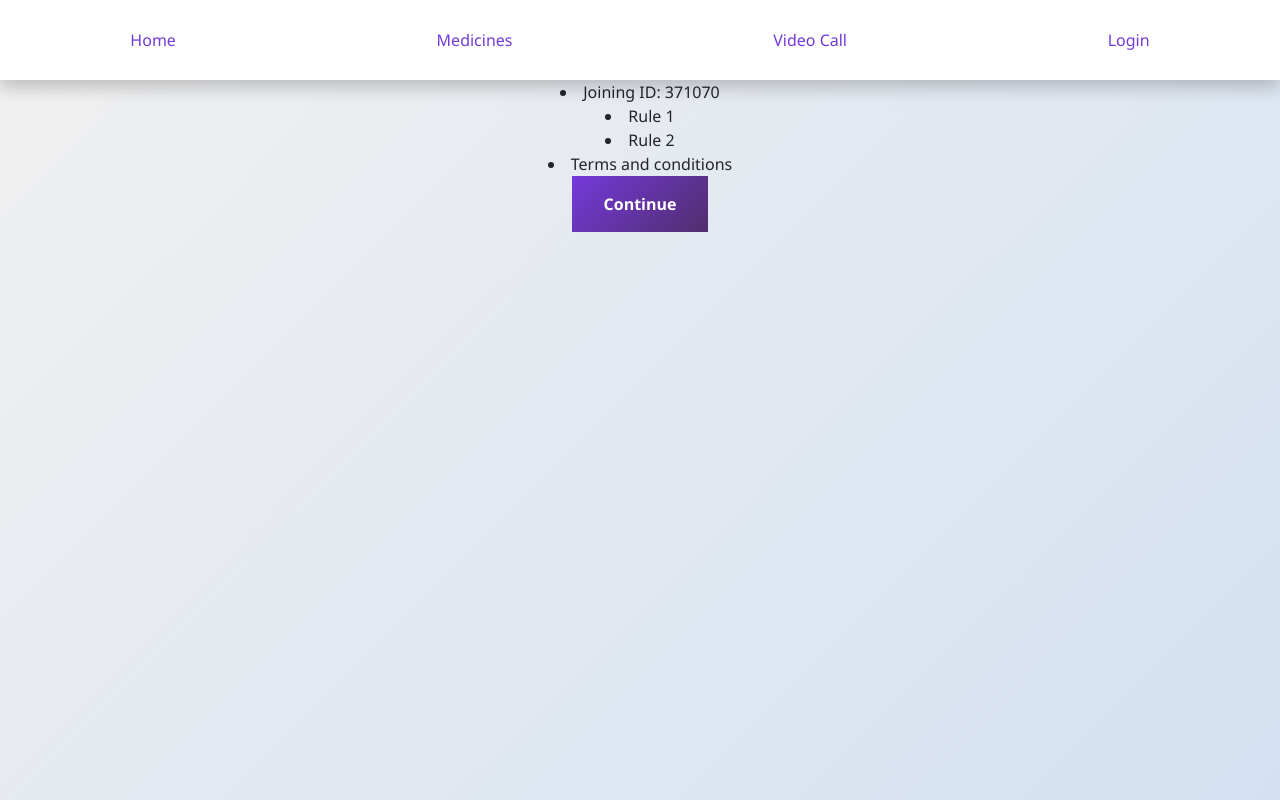
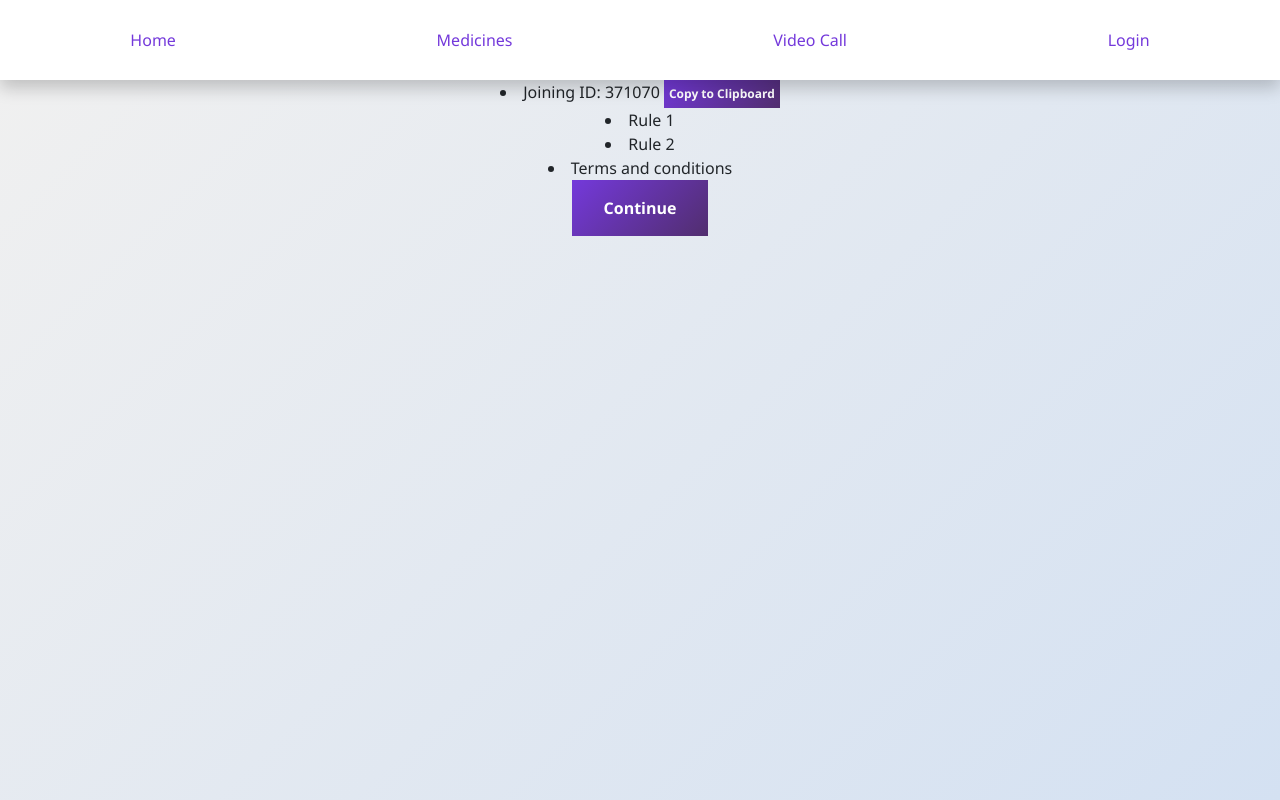
Before and after one commit to sohith18/Health-Care, a React (Vite) app in the folder client/: page /video-call in a window 1280 px wide. Built offline with nearby package versions, Linux system fonts and the light colour scheme.

Commit message:
Added copy to clipboard

```diff
--- a/client/src/pages/join.jsx
+++ b/client/src/pages/join.jsx
@@ -15,6 +15,12 @@ export default function JoinRoom() {
     setRandomNumber(randomNumber);
   }
 
+  const copyToClipboard = (text) => {
+    navigator.clipboard.writeText(text)
+      .then(() => toast.success("Meeting ID copied to clipboard"))
+      .catch((error) => console.error("Unable to copy to clipboard", error));
+  };
+
   const onSubmit = () => {
     if (room === randomNumber.toString()) {
       console.log(`Meeting ID ${room} matches the random number`);
@@ -22,7 +28,7 @@ export default function JoinRoom() {
     } else {
       // Display an error message using react-hot-toast
       console.log("Meeting ID does not match the random number");
-      toast.error("Plz enter the meeting id given to you.");
+      toast.error("Please enter the correct meeting ID.");
     }
   };
 
@@ -36,7 +42,15 @@ export default function JoinRoom() {
         <div>
           {/* Display your rules here */}
           <l>
-            <li>Joining ID: {randomNumber}</li>
+            <li>
+              Joining ID: {randomNumber}{" "}
+              <button
+                style={{ fontSize: "12px", padding: "5px" }} // Adjust the size as needed
+                onClick={() => copyToClipboard(randomNumber)}
+              >
+                Copy to Clipboard
+              </button>
+            </li>
             <li>Rule 1</li>
             <li>Rule 2</li>
             <li>Terms and conditions</li>
```
